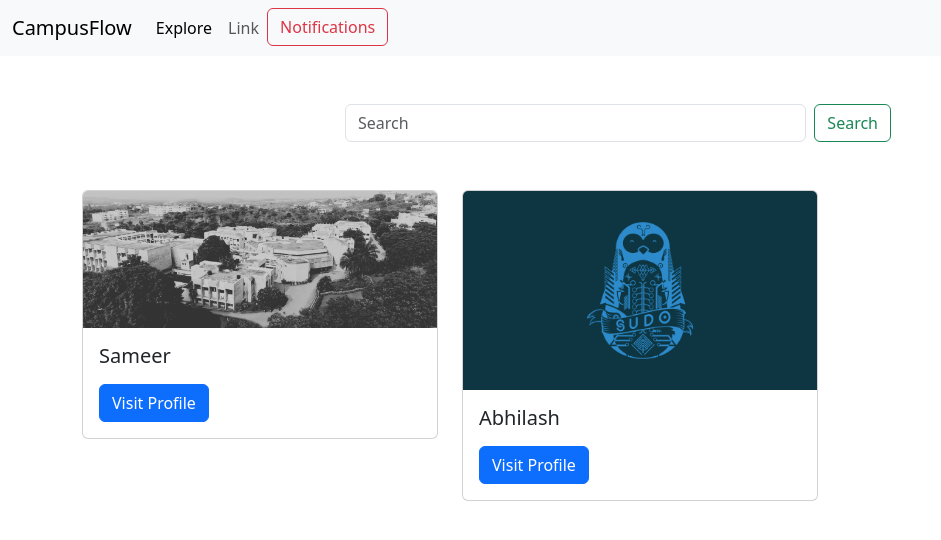
After one commit to SheikhUmaid/CampusFlow, a Django app: page /user/explore/ in a window 1280 px wide. The commit adds this page. Shown: the top 540 px of the page, without its empty margins (0-941 px from the left). Run offline with Django 5.2, Linux system fonts and the light colour scheme; data comes from the database, SQL or seed files in the repository; both versions use the stored data as it was after the commit.

Commit message:
Add Explore View with Search Feature and Account Exclusvity

```diff
--- a/CampusFlow/models.py
+++ b/CampusFlow/models.py
@@ -25,6 +25,7 @@ class Profile(models.Model):
     join_date = models.DateField(auto_now_add=True)
     location = models.CharField(max_length=2, choices=STATE_CHOICES, blank=True)
     rapport = models.ManyToManyField('self', blank=True, symmetrical=True)
+    exclusive = models.BooleanField(default=False)
 
     def __str__(self):
         return f"{self.usn} - {self.name}"
--- a/CampusFlow/urls.py
+++ b/CampusFlow/urls.py
@@ -19,6 +19,7 @@ from CampusFlow.views import (
     send_rapport_request,
     reject_rapport_request,
     user_search_view,
+    explore_view
 )
 
 
@@ -44,6 +45,7 @@ urlpatterns = [
     path("user/rapport/accept/<int:request_id>/", accept_rapport_request, name="accept_rapport"),
     path('user/rapport/send/<int:user_id>/',send_rapport_request, name="send_rapport_request"),
     path('user/rapport/reject/<int:request_id>/',reject_rapport_request, name="reject_rapport"),
+    path('user/explore/',explore_view, name="explore"),
 
 
     path("home/", home_view, name="home"),
--- a/CampusFlow/views.py
+++ b/CampusFlow/views.py
@@ -9,6 +9,7 @@ from django.shortcuts import render, redirect, get_object_or_404
 from CampusFlow.validators import PHONE_NUMBER_VALIDATOR, USN_VALIDATOR
 from CampusFlow.constants import STATE_CHOICES, CAMPUS_LOCATIONS
 from CampusFlow.models import Profile, Post, Comment, RapportRequest
+from django.db.models import Count
 
 def landing_view(request):
     if request.user.is_authenticated:
@@ -382,3 +383,16 @@ def user_search_view(request):
     }
 
     return render(request, "user/search.html",context)
+
+
+
+
+def explore_view(request):
+    # public_profiles = Profile.objects.filter(exclusive=False)
+    # random_posts = Post.objects.filter(user__in=public_profiles)
+
+
+    public_profiles = Profile.objects.filter(exclusive=False)
+    random_posts = Post.objects.filter(user__in=public_profiles).order_by('?')
+    context = {"posts": random_posts}
+    return render(request,"media/explore.html", context)
--- a/templates/base/base.html
+++ b/templates/base/base.html
@@ -17,7 +17,7 @@
           <div class="collapse navbar-collapse" id="navbarSupportedContent">
             <ul class="navbar-nav me-auto mb-2 mb-lg-0">
               <li class="nav-item">
-                <a class="nav-link active" aria-current="page" href="{% url 'user_search'  %}">Explore</a>
+                <a class="nav-link active" aria-current="page" href="{% url 'explore'  %}">Explore</a>
               </li>
               <li class="nav-item">
                 <a class="nav-link" href="#">Link</a>
--- /dev/null
+++ b/templates/media/explore.html
@@ -0,0 +1,37 @@
+{% extends "base/base.html" %} {% block body %}
+
+
+<div class="container m-5">
+    <div class="row justify-content-center">
+      <div class="col-md-6">
+        <form class="d-flex" method="get" action="{% url 'user_search' %}">
+          <input class="form-control me-2" name="q"  value="" type="search" placeholder="Search" aria-label="Search">
+          <button class="btn btn-outline-success" type="submit">Search</button>
+        </form>
+      </div>
+    </div>
+  </div>
+
+{% if posts %}
+
+<div class="container">
+  <div class="row">
+    {% for post in posts %}
+    <div class="col-md-4 col-sm-6">
+      <div class="card">
+        <img src="{{post.image.url}}" class="card-img-top" alt="Card image" />
+        <div class="card-body">
+          <h5 class="card-title">{{post.user.name}}</h5>
+          <p class="card-text">
+
+          </p>
+          <a href="{% url 'post_detail' post.pk %}" class="btn btn-primary">Visit Profile</a>
+        </div>
+      </div>
+    </div>
+    {% endfor %}
+  </div>
+</div>
+{% else %}
+<h1>No Results Found</h1>
+{% endif %} {% endblock body %}
```
Also changed, not shown: CampusFlow/migrations/0011_profile_exclusive.py (added), db.sqlite3.
